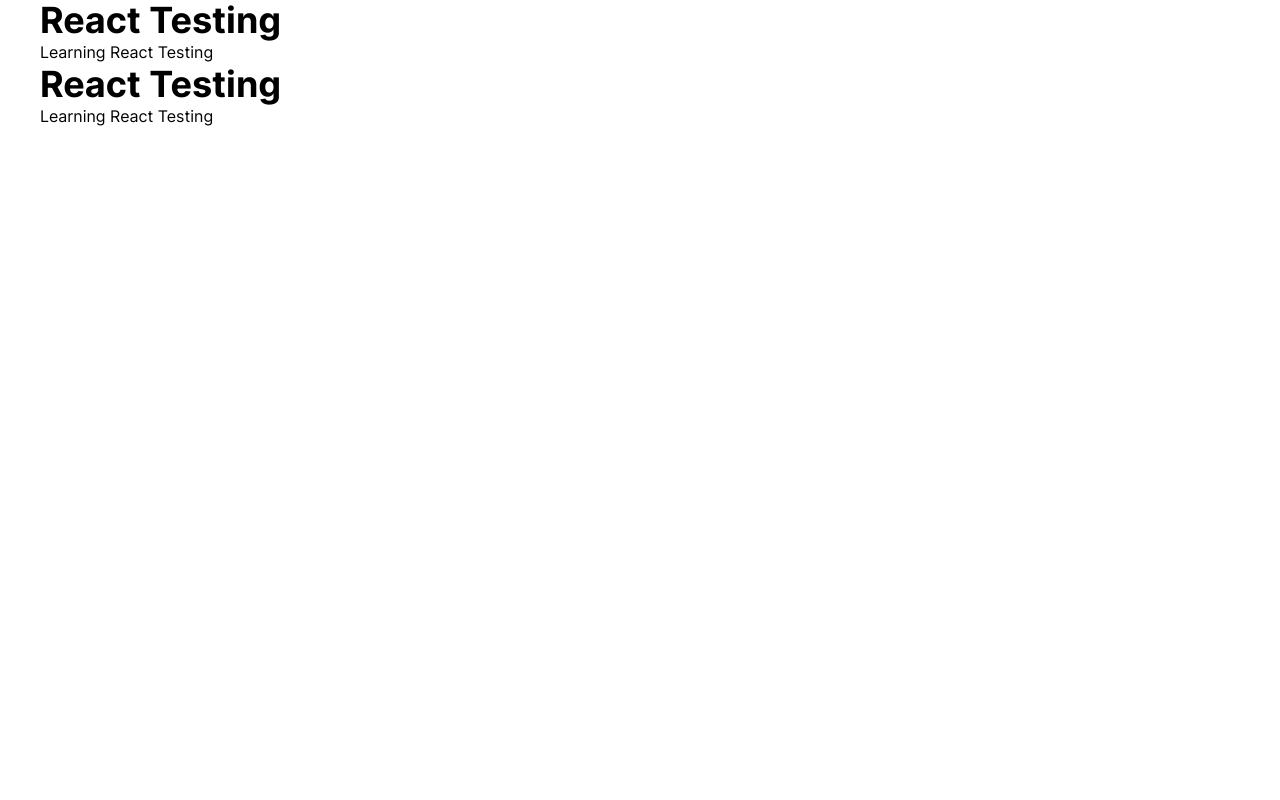
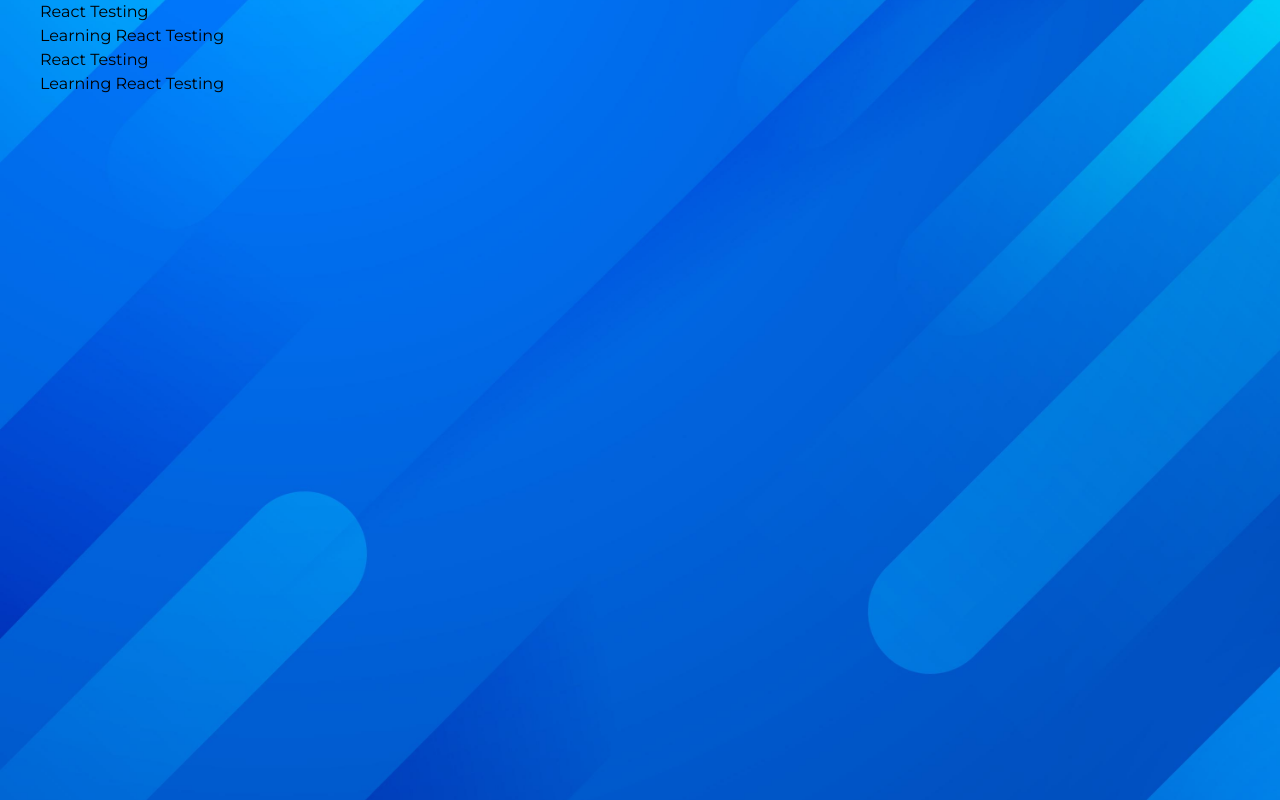
Before and after one commit to jiangdonghan/nextjs-blog, a Next.js app: page / in a window 1280 px wide. Built offline with nearby package versions, Linux system fonts and the light colour scheme.

Commit message:
feat: add global styles

```diff
--- a/src/pages/_app.tsx
+++ b/src/pages/_app.tsx
@@ -1,6 +1,6 @@
 import { AppProps } from 'next/app';
 
-import '@/styles/globals.css';
+import '@/styles/globals.scss';
 
 /**
  * !STARTERCONF info
--- a/src/pages/index.tsx
+++ b/src/pages/index.tsx
@@ -27,7 +27,6 @@
 export default function HomePage() {
   return (
     <Layout>
-      {/* <Seo templateTitle='Home' /> */}
       <Seo templateTitle='Home' />
       <div className='grid grid-cols-1 gap-12 lg:grid-cols-12'>
         <div className='col-span-1 lg:col-span-8'>
--- a/src/styles/globals.css
+++ /dev/null
@@ -1,118 +0,0 @@
-@tailwind base;
-@tailwind components;
-@tailwind utilities;
-
-:root {
-  /* #region  /**=========== Primary Color =========== */
-  /* !STARTERCONF Customize these variable, copy and paste from /styles/colors.css for list of colors */
-  --tw-color-primary-50: 240 249 255;
-  --tw-color-primary-100: 224 242 254;
-  --tw-color-primary-200: 186 230 253;
-  --tw-color-primary-300: 125 211 252;
-  --tw-color-primary-400: 56 189 248;
-  --tw-color-primary-500: 14 165 233;
-  --tw-color-primary-600: 2 132 199;
-  --tw-color-primary-700: 3 105 161;
-  --tw-color-primary-800: 7 89 133;
-  --tw-color-primary-900: 12 74 110;
-  --color-primary-50: rgb(var(--tw-color-primary-50)); /* #f0f9ff */
-  --color-primary-100: rgb(var(--tw-color-primary-100)); /* #e0f2fe */
-  --color-primary-200: rgb(var(--tw-color-primary-200)); /* #bae6fd */
-  --color-primary-300: rgb(var(--tw-color-primary-300)); /* #7dd3fc */
-  --color-primary-400: rgb(var(--tw-color-primary-400)); /* #38bdf8 */
-  --color-primary-500: rgb(var(--tw-color-primary-500)); /* #0ea5e9 */
-  --color-primary-600: rgb(var(--tw-color-primary-600)); /* #0284c7 */
-  --color-primary-700: rgb(var(--tw-color-primary-700)); /* #0369a1 */
-  --color-primary-800: rgb(var(--tw-color-primary-800)); /* #075985 */
-  --color-primary-900: rgb(var(--tw-color-primary-900)); /* #0c4a6e */
-  /* #endregion  /**======== Primary Color =========== */
-}
-
-@layer base {
-  /* inter var - latin */
-  @font-face {
-    font-family: 'Inter';
-    font-style: normal;
-    font-weight: 100 900;
-    font-display: optional;
-    src: url('/fonts/inter-var-latin.woff2') format('woff2');
-    unicode-range: U+0000-00FF, U+0131, U+0152-0153, U+02BB-02BC, U+02C6, U+02DA,
-      U+02DC, U+2000-206F, U+2074, U+20AC, U+2122, U+2191, U+2193, U+2212,
-      U+2215, U+FEFF, U+FFFD;
-  }
-
-  .cursor-newtab {
-    cursor: url('/images/new-tab.png') 10 10, pointer;
-  }
-
-  /* #region  /**=========== Typography =========== */
-  .h0 {
-    @apply font-primary text-3xl font-bold md:text-5xl;
-  }
-
-  h1,
-  .h1 {
-    @apply font-primary text-2xl font-bold md:text-4xl;
-  }
-
-  h2,
-  .h2 {
-    @apply font-primary text-xl font-bold md:text-3xl;
-  }
-
-  h3,
-  .h3 {
-    @apply font-primary text-lg font-bold md:text-2xl;
-  }
-
-  h4,
-  .h4 {
-    @apply font-primary text-base font-bold md:text-lg;
-  }
-
-  body,
-  .p {
-    @apply font-primary text-sm md:text-base;
-  }
-  /* #endregion  /**======== Typography =========== */
-
-  .layout {
-    /* 1100px */
-    max-width: 68.75rem;
-    @apply mx-auto w-11/12;
-  }
-
-  .bg-dark a.custom-link {
-    @apply border-gray-200 hover:border-gray-200/0;
-  }
-
-  /* Class to adjust with sticky footer */
-  .min-h-main {
-    @apply min-h-[calc(100vh-56px)];
-  }
-}
-
-@layer utilities {
-  .animated-underline {
-    background-image: linear-gradient(#33333300, #33333300),
-      linear-gradient(
-        to right,
-        var(--color-primary-400),
-        var(--color-primary-500)
-      );
-    background-size: 100% 2px, 0 2px;
-    background-position: 100% 100%, 0 100%;
-    background-repeat: no-repeat;
-  }
-  @media (prefers-reduced-motion: no-preference) {
-    .animated-underline {
-      transition: 0.3s ease;
-      transition-property: background-size, color, background-color,
-        border-color;
-    }
-  }
-  .animated-underline:hover,
-  .animated-underline:focus-visible {
-    background-size: 0 2px, 100% 2px;
-  }
-}
--- /dev/null
+++ b/src/styles/globals.scss
@@ -0,0 +1,63 @@
+@tailwind base;
+@tailwind components;
+@tailwind utilities;
+
+@import url('https://fonts.googleapis.com/css2?family=Montserrat:wght@300;400;700&display=swap');
+
+html,
+body {
+  padding: 0;
+  margin: 0;
+  font-family: 'Montserrat', sans-serif;
+  &:before {
+    content: '';
+    content: '';
+    width: 100%;
+    height: 100vh;
+    //background: linear-gradient(to right bottom, #6d327c, #485DA6, #00a1ba, #01b18e, #32b37b);
+    // background: #D3D3D3;
+    background-image: url('../../public/images/bg.jpeg');
+    position: fixed;
+    left: 0;
+    top: 0;
+    z-index: -1;
+    background-position: 50% 50%;
+    background-repeat: no-repeat;
+    background-size: cover;
+  }
+}
+
+.text-shadow {
+  text-shadow: 0px 2px 0px rgb(0 0 0 / 30%);
+}
+
+.adjacent-post {
+  & .arrow-btn {
+    transition: width 300ms ease;
+    width: 50px;
+  }
+  &:hover {
+    & .arrow-btn {
+      width: 60px;
+    }
+  }
+}
+
+.react-multi-carousel-list {
+  & .arrow-btn {
+    transition: width 300ms ease;
+    width: 50px;
+    &:hover {
+      width: 60px;
+    }
+  }
+}
+
+a {
+  color: inherit;
+  text-decoration: none;
+}
+
+* {
+  box-sizing: border-box;
+}
```
Also changed, not shown: public/images/bg.jpeg (added).
